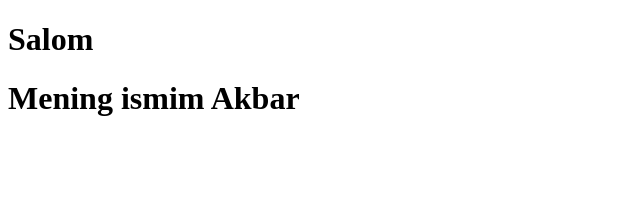
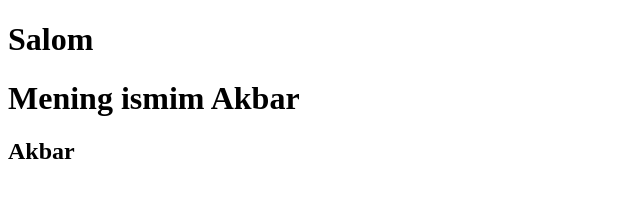
Before and after one commit to akbarnuriddinov/Education, a plain HTML site: page index.html in a window 1280 px wide. Shown: the whole page, without its empty margins (0-640 px from the left). Drawn offline with Linux system fonts and the light colour scheme.

Commit message:
akbar add

```diff
--- a/index.html
+++ b/index.html
@@ -8,5 +8,6 @@
 <body>
     <h1>Salom</h1>
     <h1>Mening ismim Akbar</h1>
+    <h2>Akbar</h2>
 </body>
 </html>
```
